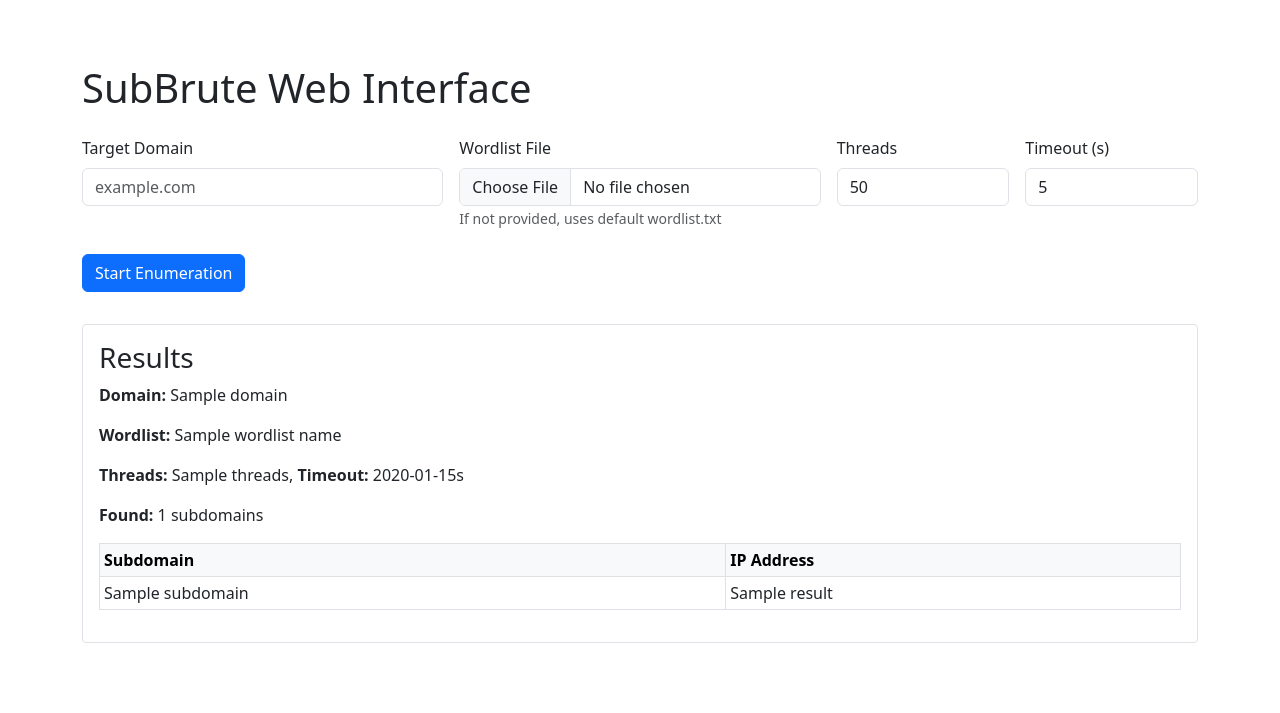
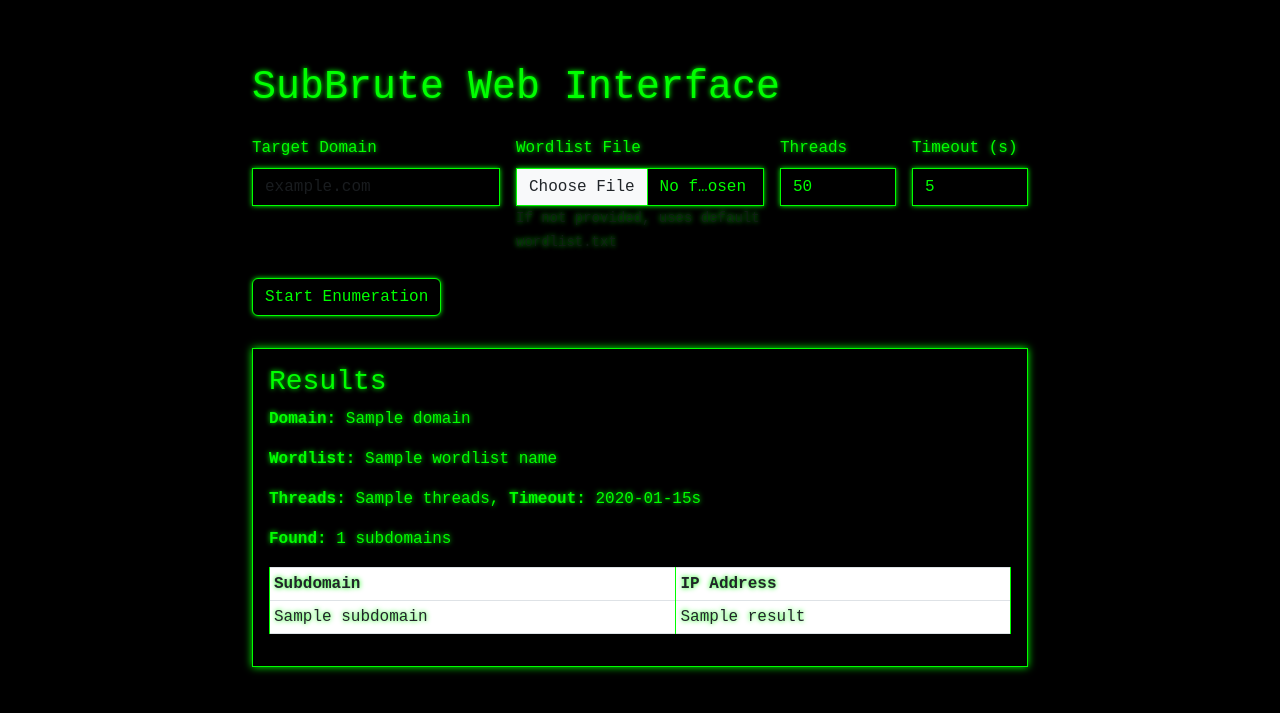
Before and after one commit to HarshRajSinghania/SubBrute, a Flask app: template templates/index.html in a window 1280 px wide. Shown: the top 713 px of the page. Run offline with Flask 3, Linux system fonts and the light colour scheme; the template is opened without the code that fills it: most values are stand-ins (such as "Sample title", 1, 10 or a date in 2020).

Commit message:
Update web UI with hacker theme: black background, green glow, monospace font

```diff
--- a/templates/index.html
+++ b/templates/index.html
@@ -6,8 +6,72 @@
     <title>SubBrute Web UI</title>
     <link href="https://cdn.jsdelivr.net/npm/bootstrap@5.3.0/dist/css/bootstrap.min.css" rel="stylesheet">
     <style>
-        body { padding-top: 4rem; }
-        .result-box { margin-top: 2rem; padding: 1rem; border: 1px solid #dee2e6; border-radius: .25rem; }
+        body {
+            background-color: #000;
+            color: #0f0;
+            font-family: 'Courier New', Courier, monospace;
+            padding-top: 4rem;
+            text-shadow: 0 0 5px #0f0;
+        }
+        h1, h3, label, p, .form-label {
+            text-shadow: 0 0 5px #0f0;
+        }
+        .container {
+            max-width: 800px;
+        }
+        .form-control {
+            background-color: #000;
+            color: #0f0;
+            border: 1px solid #0f0;
+            border-radius: 0;
+            box-shadow: 0 0 5px #0f0;
+        }
+        .form-control:focus {
+            background-color: #000;
+            color: #0f0;
+            border-color: #0f0;
+            box-shadow: 0 0 8px #0f0;
+        }
+        .btn-primary {
+            background-color: #000;
+            color: #0f0;
+            border: 1px solid #0f0;
+            box-shadow: 0 0 5px #0f0;
+            text-shadow: none;
+        }
+        .btn-primary:hover {
+            background-color: #000;
+            color: #0ff;
+            border-color: #0ff;
+            box-shadow: 0 0 8px #0ff;
+        }
+        .result-box {
+            margin-top: 2rem;
+            padding: 1rem;
+            border: 1px solid #0f0;
+            border-radius: 0;
+            box-shadow: 0 0 8px #0f0;
+            background-color: rgba(0,0,0,0.5);
+        }
+        table {
+            color: #0f0;
+        }
+        table th, table td {
+            border: 1px solid #0f0;
+        }
+       thead {
+            background-color: rgba(0,0,0,0.7);
+        }
+        .alert-danger {
+            background-color: rgba(139,0,0,0.5);
+            color: #f00;
+            border: 1px solid #f00;
+            box-shadow: 0 0 5px #f00;
+        }
+        small.text-muted {
+            color: #0f0;
+            opacity: 0.7;
+        }
     </style>
 </head>
 <body>
@@ -45,7 +109,7 @@
             <p><strong>Found:</strong> {{ results|length }} subdomains</p>
             {% if results %}
             <table class="table table-sm table-bordered mt-3">
-                <thead class="table-light">
+                <thead>
                     <tr>
                         <th>Subdomain</th>
                         <th>IP Address</th>
```
